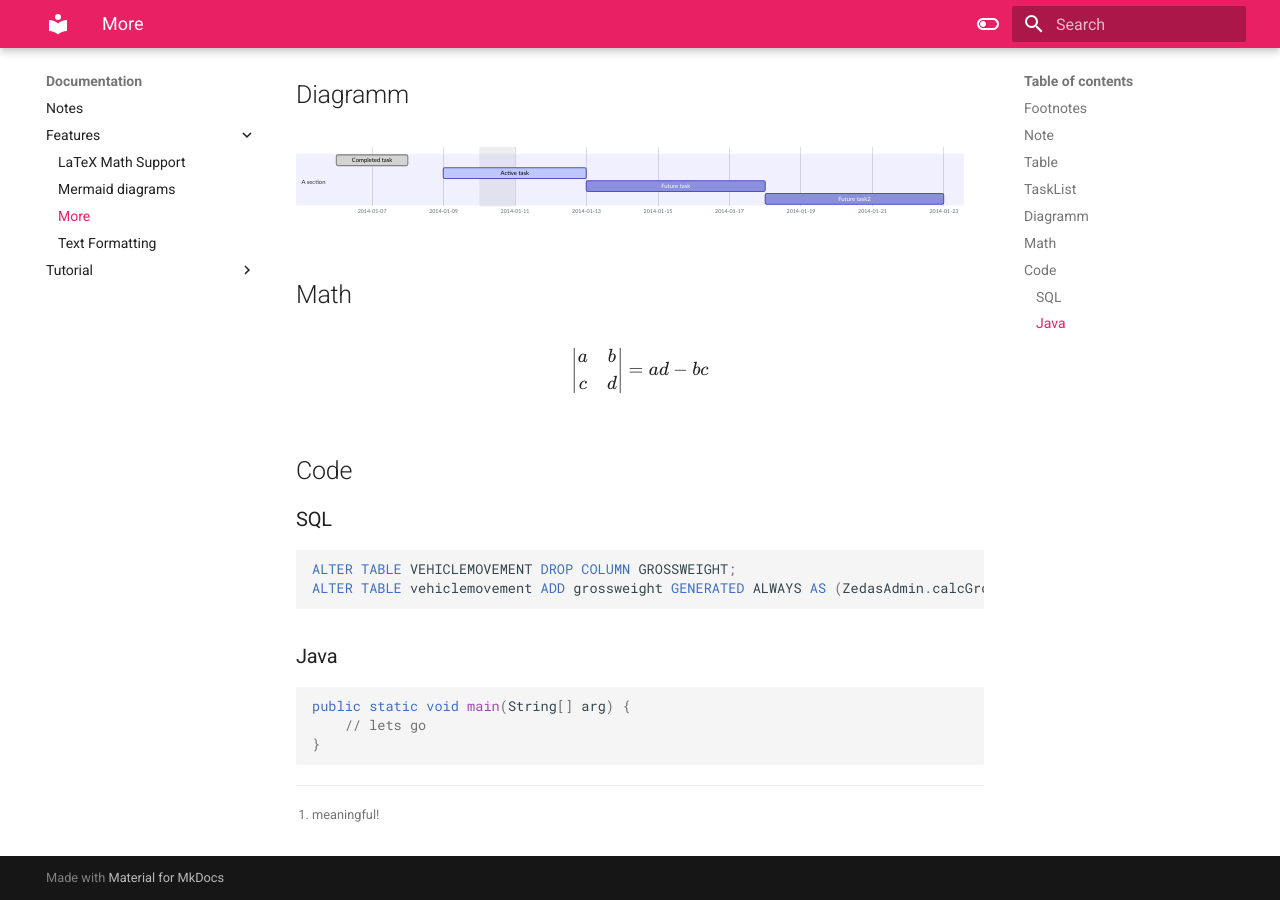
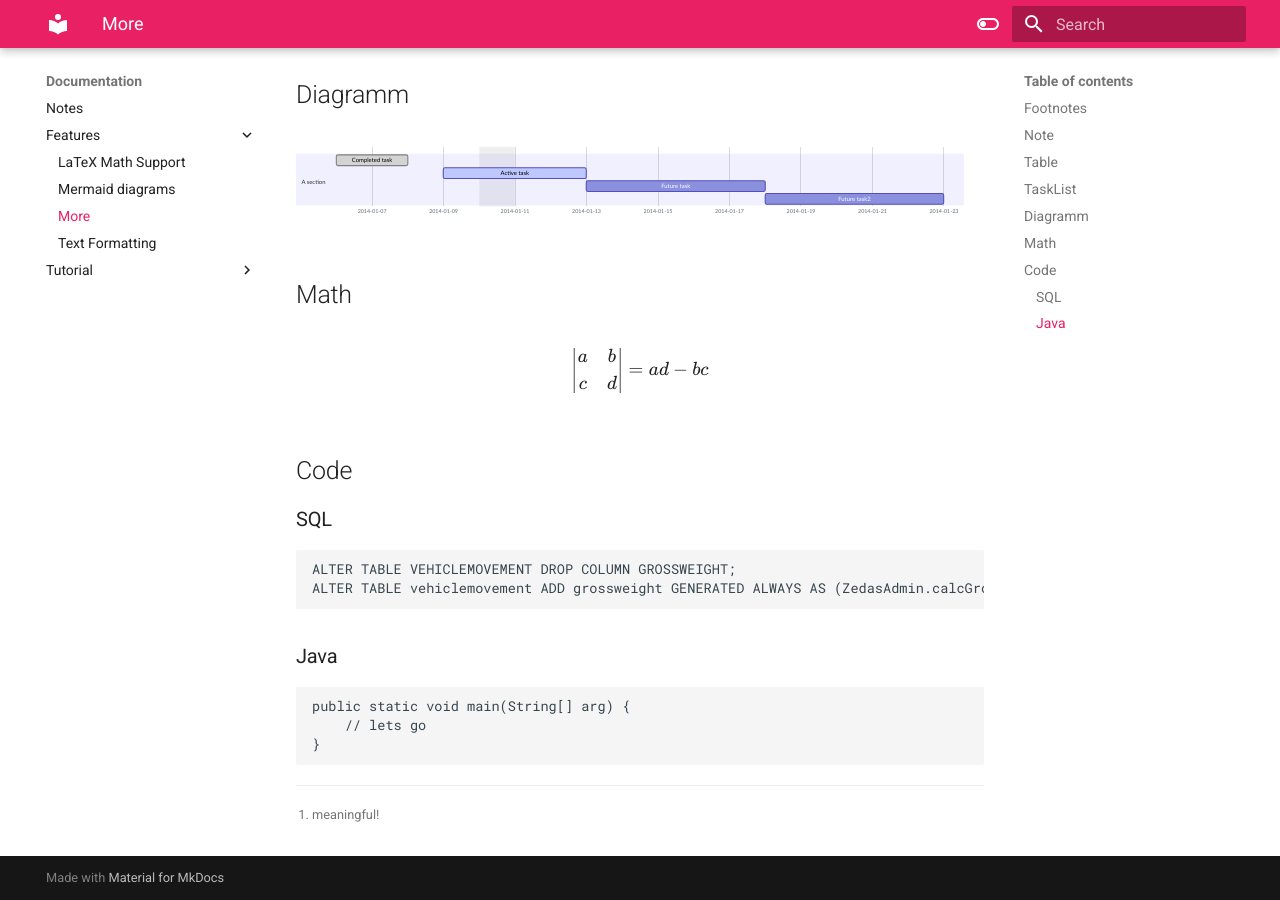
Before and after one commit to cxplonka/obsidian-publish-mkdocs, an MkDocs documentation site: the page built from docs/Features/More.md, in a window 1280 px wide and 900 px high, scrolled down 1057 px. Built offline with MkDocs 1.6.1 and Material for MkDocs 9.7.7, drawn with Linux system fonts in a browser that asks for light colours.

Commit message:
Update mkdocs.yml

```diff
--- a/mkdocs.yml
+++ b/mkdocs.yml
@@ -33,11 +33,10 @@ theme:
 # Extensions
 markdown_extensions:
   - pymdownx.highlight:
-      anchor_linenums: true
-  #    use_pygments: false # pyments not work with mermaid
+  #    anchor_linenums: true
+      use_pygments: false # pyments not work with mermaid
   - pymdownx.inlinehilite
   - pymdownx.snippets
-  - pymdownx.superfences
   - footnotes
   # - attr_list
   - pymdownx.arithmatex:
```
